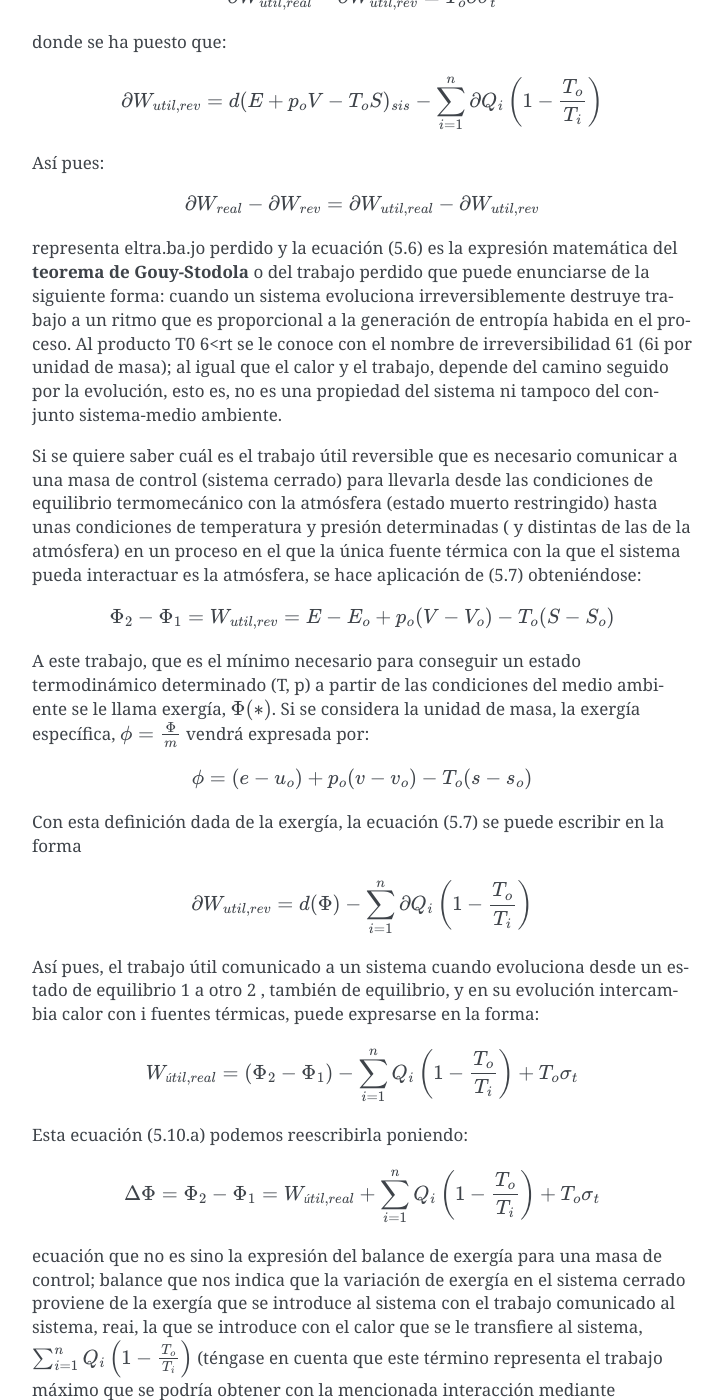
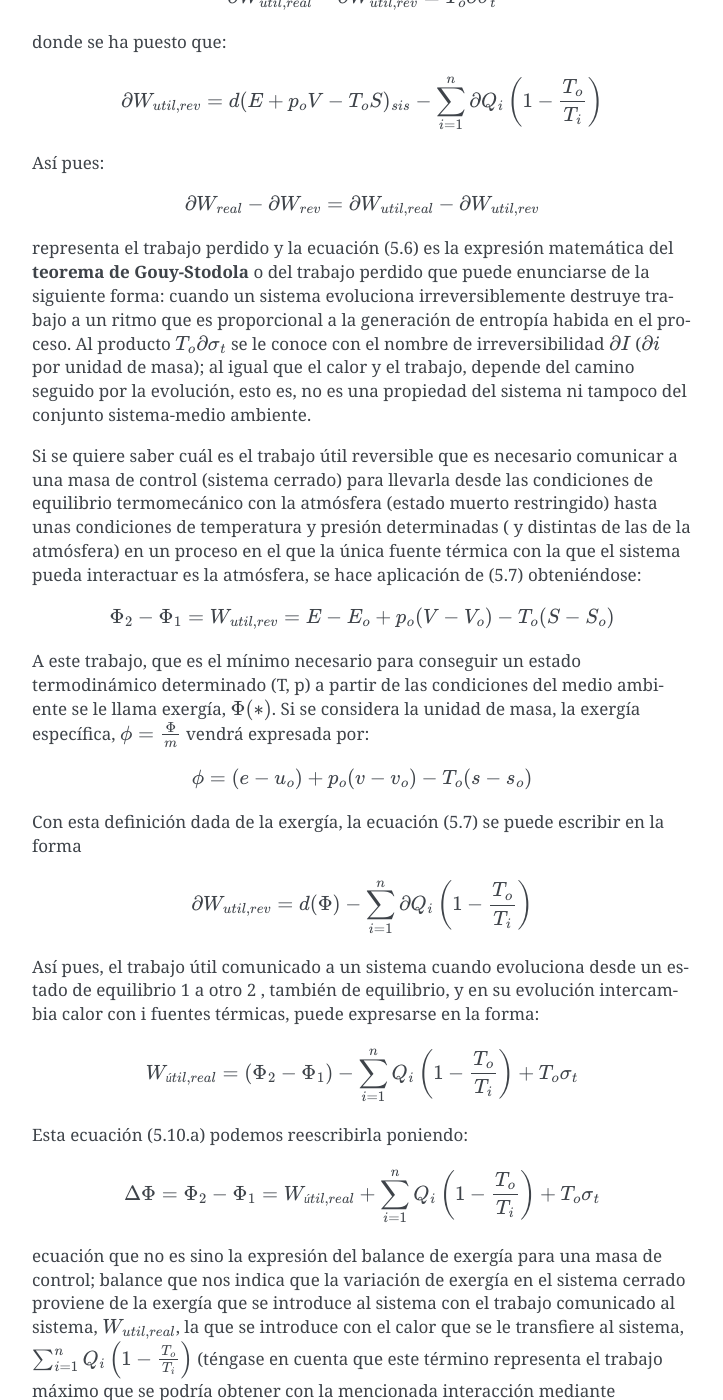
Before and after one commit to mantielero/termodinamica, a Sphinx documentation site: the page built from source/exergia_balance_sistemas_cerrados.rst, in a window 1280 px wide and 1400 px high, scrolled down 2117 px. Shown: the whole window, without its empty margins (388-1111 px from the left). Built offline with Sphinx 7.4.7, drawn with Linux system fonts in a browser that asks for light colours; pages that are not in the unit, such as notebooks, are missing from menus.

Commit message:
Update exergia_balance_sistemas_cerrados.rst

```diff
--- a/source/exergia_balance_sistemas_cerrados.rst
+++ b/source/exergia_balance_sistemas_cerrados.rst
@@ -73,7 +73,7 @@ Así pues:
 
    \partial W_{real} - \partial W_{rev} = \partial W_{util,real} - \partial W_{util,rev}
 
-representa eltra.ba.jo perdido y la ecuación (5.6) es la expresión matemática del **teorema de Gouy-Stodola** o del trabajo perdido que puede enunciarse de la siguiente forma: cuando un sistema evoluciona irreversiblemente destruye trabajo a un ritmo que es proporcional a la generación de entropía habida en el proceso. Al producto T0 6<rt se le conoce con el nombre de irreversibilidad 61 (6i por unidad de masa); al igual que el calor y el trabajo, depende del camino seguido por la evolución, esto es, no es una propiedad del sistema ni tampoco del conjunto sistema-medio ambiente.
+representa el trabajo perdido y la ecuación (5.6) es la expresión matemática del **teorema de Gouy-Stodola** o del trabajo perdido que puede enunciarse de la siguiente forma: cuando un sistema evoluciona irreversiblemente destruye trabajo a un ritmo que es proporcional a la generación de entropía habida en el proceso. Al producto :math:`T_o \partial \sigma_t` se le conoce con el nombre de irreversibilidad :math:`\partial I` (:math:`\partial i` por unidad de masa); al igual que el calor y el trabajo, depende del camino seguido por la evolución, esto es, no es una propiedad del sistema ni tampoco del conjunto sistema-medio ambiente.
 
 Si se quiere saber cuál es el trabajo útil reversible que es necesario comunicar a una masa de control (sistema cerrado) para llevarla desde las condiciones de equilibrio termomecánico con la atmósfera (estado muerto restringido) hasta unas condiciones de temperatura y presión determinadas ( y distintas de las de la atmósfera) en un proceso en el que la única fuente térmica con la que el sistema pueda interactuar es la atmósfera, se hace aplicación de (5.7) obteniéndose:
 
@@ -105,7 +105,7 @@ Esta ecuación (5.10.a) podemos reescribirla poniendo:
 
    \Delta\Phi = \Phi_2-\Phi_1 = W_{útil,real}+\sum_{i=1}^n Q_i \left( 1- \frac{T_o}{T_i}\right) + T_o\sigma_t
 
-ecuación que no es sino la expresión del balance de exergía para una masa de control; balance que nos indica que la variación de exergía en el sistema cerrado proviene de la exergía que se introduce al sistema con el trabajo comunicado al sistema,	reai, la que se introduce con el calor que se le transfiere al sistema,	:math:`\sum_{i=1}^n Q_i \left( 1-\frac{T_o}{T_i}\right)` (téngase en cuenta que este término representa el trabajo máximo que se podría obtener con la mencionada interacción mediante máquinas de Carnot), menos la que se destruye por irreversibilidades tanto internas al sistema como por las existentes entre el sistema y la atmósfera, :math:`T_o\sigma_t`.
+ecuación que no es sino la expresión del balance de exergía para una masa de control; balance que nos indica que la variación de exergía en el sistema cerrado proviene de la exergía que se introduce al sistema con el trabajo comunicado al sistema,	:math:`W_{util,real}`, la que se introduce con el calor que se le transfiere al sistema,	:math:`\sum_{i=1}^n Q_i \left( 1-\frac{T_o}{T_i}\right)` (téngase en cuenta que este término representa el trabajo máximo que se podría obtener con la mencionada interacción mediante máquinas de Carnot), menos la que se destruye por irreversibilidades tanto internas al sistema como por las existentes entre el sistema y la atmósfera, :math:`T_o\sigma_t`.
 
 (*) Es importante señalar que la práctica totalidad de los autores definen la exergía como el trabajo máximo que puede obtenerse de un sistema en un determinado estado termodinámico cuando, sin producción de entropía y sin otra fuente térmica distinta de la atmósfera, se le lleva al equilibrio con el medio ambiente. Sin embargo aquí se ha cambiado la definición para que haya coherencia con el criterio de signos atribuido al trabajo en el primer principio. También es importante señalar que lo que aquí se ha denominado exergía, algunos autores de habla inglesa (norteamericanos fundamentalmente) lo denominan disponibilidad.
 
```
